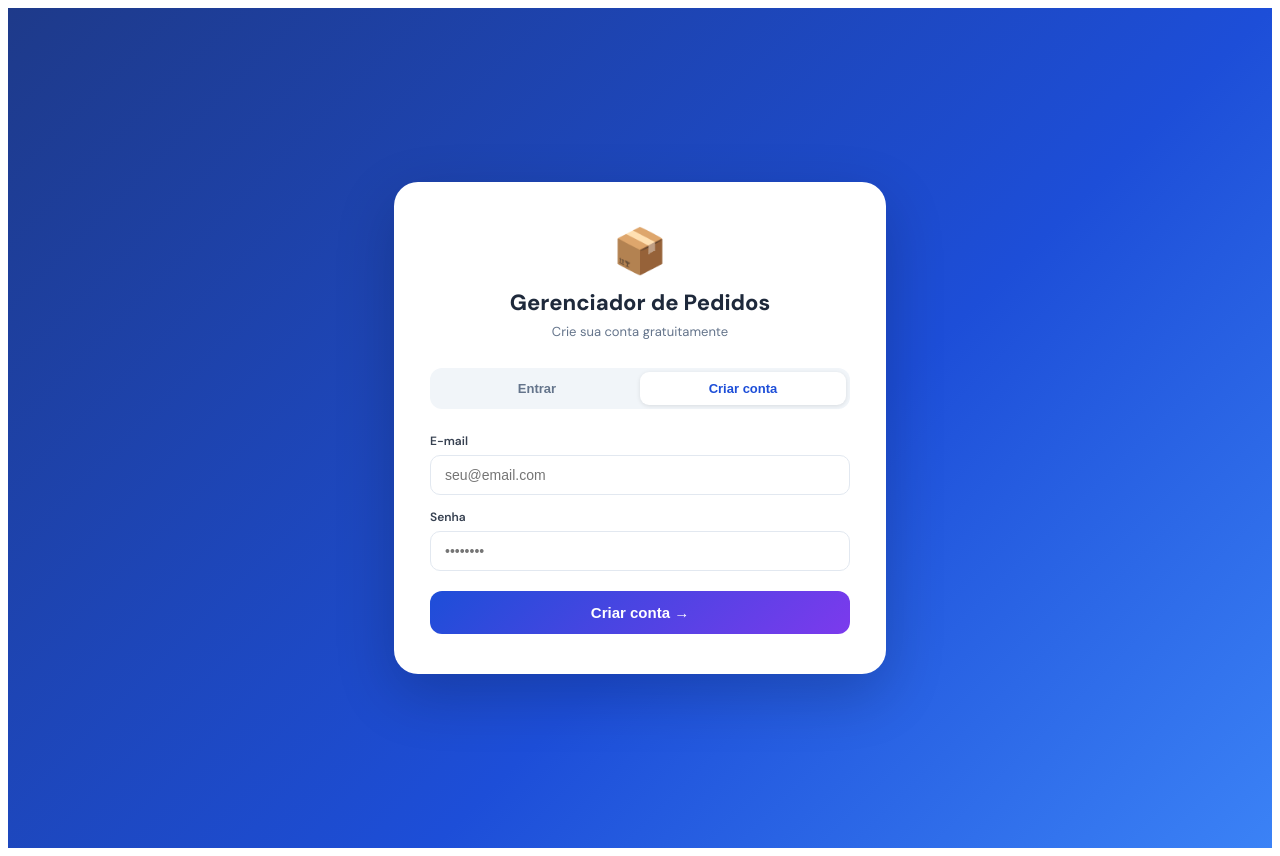
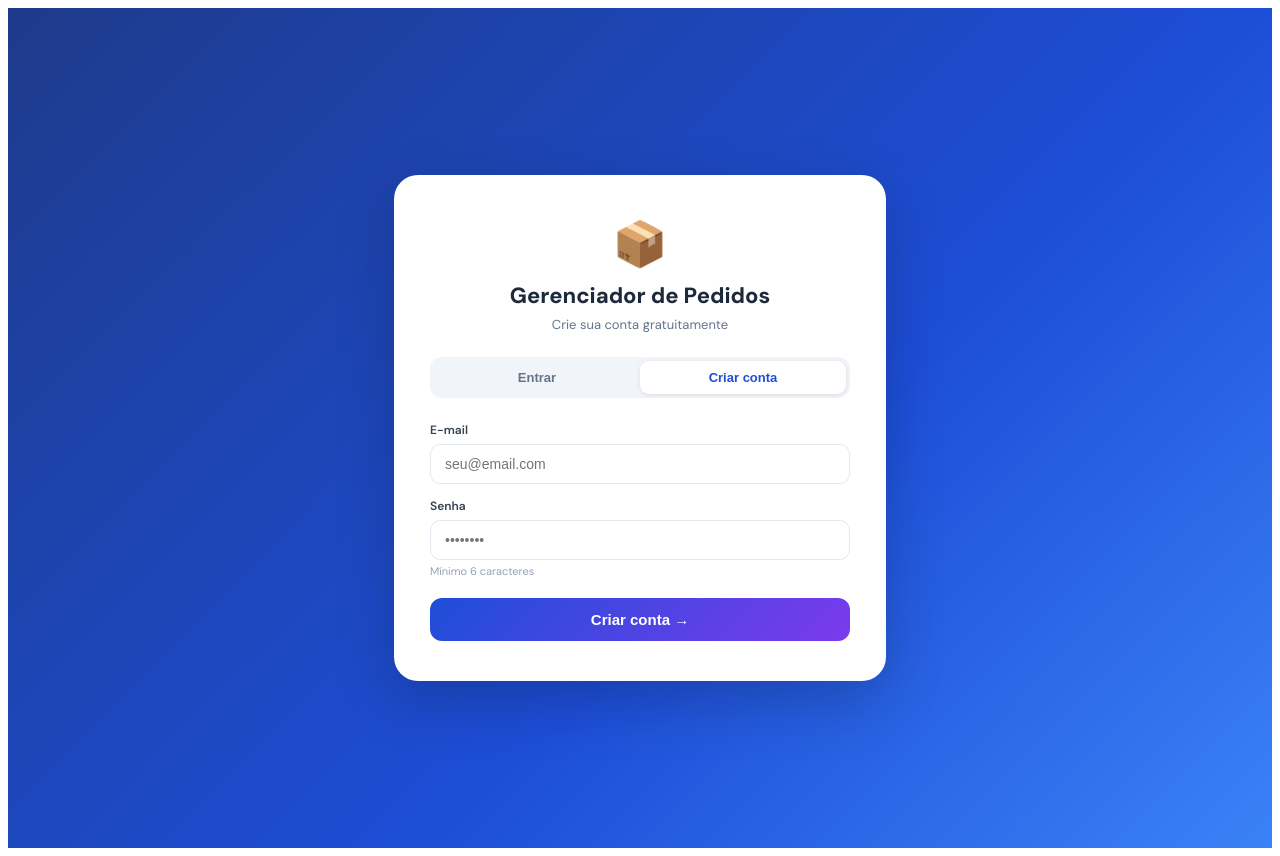
Before and after one commit to lojashopeegran-star/gerenciador-pedidos, a React (Vite) app: page / in a window 1280 px wide. Both pictures are taken after a click on the button "Criar conta". Built offline with nearby package versions, Linux system fonts and the light colour scheme; no server answers.

Commit message:
recuperar senha

```diff
--- a/src/Auth.jsx
+++ b/src/Auth.jsx
@@ -1,21 +1,33 @@
 import { useState } from "react"
-import { signIn, signUp } from "./supabase.js"
+import { signIn, signUp, resetPassword } from "./supabase.js"
 
 export default function Auth({ onLogin }) {
-  const [mode,     setMode]     = useState("login")
+  const [mode,     setMode]     = useState("login") // login | register | forgot
   const [email,    setEmail]    = useState("")
   const [password, setPassword] = useState("")
   const [loading,  setLoading]  = useState(false)
   const [error,    setError]    = useState("")
   const [success,  setSuccess]  = useState("")
 
+  const reset = () => { setError(""); setSuccess(""); }
+
   const handle = async () => {
-    setError(""); setSuccess(""); setLoading(true)
-    if (!email || !password) { setError("Preencha e-mail e senha."); setLoading(false); return }
+    reset(); setLoading(true)
+    if (!email) { setError("Preencha o e-mail."); setLoading(false); return }
+
+    if (mode === "forgot") {
+      const { error } = await resetPassword(email)
+      if (error) setError("Não foi possível enviar o e-mail. Verifique o endereço.")
+      else setSuccess("E-mail de recuperação enviado! Verifique sua caixa de entrada.")
+      setLoading(false); return
+    }
+
+    if (!password) { setError("Preencha a senha."); setLoading(false); return }
+
     if (mode === "register") {
       const { error } = await signUp(email, password)
       if (error) setError(error.message)
-      else setSuccess("Conta criada! Verifique seu e-mail e depois faça login.")
+      else setSuccess("Conta criada! Verifique seu e-mail para confirmar e depois faça login.")
     } else {
       const { data, error } = await signIn(email, password)
       if (error) setError("E-mail ou senha incorretos.")
@@ -24,37 +36,79 @@ export default function Auth({ onLogin }) {
     setLoading(false)
   }
 
+  const TABS = [
+    { id: "login",    label: "Entrar" },
+    { id: "register", label: "Criar conta" },
+  ]
+
   return (
     <div style={{minHeight:"100vh",background:"linear-gradient(135deg,#1e3a8a 0%,#1d4ed8 60%,#3b82f6 100%)",display:"flex",alignItems:"center",justifyContent:"center",padding:20,fontFamily:"'DM Sans','Segoe UI',sans-serif"}}>
       <link href="https://fonts.googleapis.com/css2?family=DM+Sans:wght@400;500;600;700;800&display=swap" rel="stylesheet" />
       <div style={{background:"#fff",borderRadius:24,padding:"40px 36px",width:"100%",maxWidth:420,boxShadow:"0 20px 60px rgba(0,0,0,0.2)"}}>
-        <div style={{textAlign:"center",marginBottom:28}}>
+
+        {/* Logo */}
+        <div style={{textAlign:"center",marginBottom:24}}>
           <div style={{fontSize:44,marginBottom:8}}>📦</div>
           <h1 style={{margin:0,fontSize:22,fontWeight:800,color:"#1e293b"}}>Gerenciador de Pedidos</h1>
-          <p style={{margin:"6px 0 0",fontSize:13,color:"#64748b"}}>{mode==="login"?"Entre na sua conta":"Crie sua conta gratuitamente"}</p>
+          <p style={{margin:"6px 0 0",fontSize:13,color:"#64748b"}}>
+            {mode==="forgot" ? "Recuperar senha" : mode==="login" ? "Entre na sua conta" : "Crie sua conta gratuitamente"}
+          </p>
         </div>
-        <div style={{display:"flex",background:"#f1f5f9",borderRadius:12,padding:4,marginBottom:24}}>
-          {["login","register"].map(m=>(
-            <button key={m} onClick={()=>{setMode(m);setError("");setSuccess("");}} style={{flex:1,padding:"9px 0",border:"none",borderRadius:9,fontSize:13,fontWeight:600,cursor:"pointer",transition:"all 0.2s",background:mode===m?"#fff":"transparent",color:mode===m?"#1d4ed8":"#64748b",boxShadow:mode===m?"0 1px 4px rgba(0,0,0,0.1)":"none"}}>
-              {m==="login"?"Entrar":"Criar conta"}
-            </button>
-          ))}
-        </div>
+
+        {/* Tab bar — only show on login/register */}
+        {mode!=="forgot" && (
+          <div style={{display:"flex",background:"#f1f5f9",borderRadius:12,padding:4,marginBottom:24}}>
+            {TABS.map(t=>(
+              <button key={t.id} onClick={()=>{setMode(t.id);reset();}} style={{flex:1,padding:"9px 0",border:"none",borderRadius:9,fontSize:13,fontWeight:600,cursor:"pointer",transition:"all 0.2s",background:mode===t.id?"#fff":"transparent",color:mode===t.id?"#1d4ed8":"#64748b",boxShadow:mode===t.id?"0 1px 4px rgba(0,0,0,0.1)":"none"}}>
+                {t.label}
+              </button>
+            ))}
+          </div>
+        )}
+
+        {/* Fields */}
         <div style={{display:"flex",flexDirection:"column",gap:14}}>
-          {[["E-mail","email",email,setEmail,"seu@email.com"],["Senha","password",password,setPassword,"••••••••"]].map(([label,type,val,set,ph])=>(
-            <div key={type}>
-              <label style={{fontSize:12,fontWeight:600,color:"#374151",display:"block",marginBottom:6}}>{label}</label>
-              <input type={type} value={val} onChange={e=>set(e.target.value)} placeholder={ph}
+          <div>
+            <label style={{fontSize:12,fontWeight:600,color:"#374151",display:"block",marginBottom:6}}>E-mail</label>
+            <input type="email" value={email} onChange={e=>setEmail(e.target.value)} placeholder="seu@email.com"
+              onKeyDown={e=>e.key==="Enter"&&handle()}
+              style={{width:"100%",padding:"11px 14px",border:"1.5px solid #e2e8f0",borderRadius:10,fontSize:14,outline:"none",boxSizing:"border-box"}} />
+          </div>
+          {mode!=="forgot" && (
+            <div>
+              <label style={{fontSize:12,fontWeight:600,color:"#374151",display:"block",marginBottom:6}}>Senha</label>
+              <input type="password" value={password} onChange={e=>setPassword(e.target.value)} placeholder="••••••••"
                 onKeyDown={e=>e.key==="Enter"&&handle()}
                 style={{width:"100%",padding:"11px 14px",border:"1.5px solid #e2e8f0",borderRadius:10,fontSize:14,outline:"none",boxSizing:"border-box"}} />
+              {mode==="register" && <div style={{fontSize:11,color:"#94a3b8",marginTop:4}}>Mínimo 6 caracteres</div>}
             </div>
-          ))}
+          )}
         </div>
-        {error&&<div style={{marginTop:14,background:"#fde8e8",borderRadius:8,padding:"10px 14px",fontSize:12,color:"#991b1b",fontWeight:500}}>❌ {error}</div>}
-        {success&&<div style={{marginTop:14,background:"#d1fae5",borderRadius:8,padding:"10px 14px",fontSize:12,color:"#065f46",fontWeight:500}}>✅ {success}</div>}
+
+        {/* Forgot password link */}
+        {mode==="login" && (
+          <div style={{textAlign:"right",marginTop:8}}>
+            <button onClick={()=>{setMode("forgot");reset();}} style={{background:"none",border:"none",fontSize:12,color:"#1d4ed8",cursor:"pointer",fontWeight:500}}>
+              Esqueci minha senha
+            </button>
+          </div>
+        )}
+
+        {/* Error / Success */}
+        {error  && <div style={{marginTop:14,background:"#fde8e8",borderRadius:8,padding:"10px 14px",fontSize:12,color:"#991b1b",fontWeight:500}}>❌ {error}</div>}
+        {success && <div style={{marginTop:14,background:"#d1fae5",borderRadius:8,padding:"10px 14px",fontSize:12,color:"#065f46",fontWeight:500}}>✅ {success}</div>}
+
+        {/* Button */}
         <button onClick={handle} disabled={loading} style={{width:"100%",marginTop:20,padding:"13px 0",background:loading?"#e2e8f0":"linear-gradient(135deg,#1d4ed8,#7c3aed)",color:loading?"#94a3b8":"#fff",border:"none",borderRadius:12,fontSize:15,fontWeight:700,cursor:loading?"not-allowed":"pointer"}}>
-          {loading?"Aguarde...":mode==="login"?"Entrar →":"Criar conta →"}
+          {loading ? "Aguarde..." : mode==="login" ? "Entrar →" : mode==="register" ? "Criar conta →" : "Enviar e-mail de recuperação →"}
         </button>
+
+        {/* Back link on forgot mode */}
+        {mode==="forgot" && (
+          <button onClick={()=>{setMode("login");reset();}} style={{width:"100%",marginTop:12,padding:"10px 0",background:"none",border:"1px solid #e2e8f0",borderRadius:12,fontSize:13,color:"#64748b",cursor:"pointer",fontWeight:500}}>
+            ← Voltar para o login
+          </button>
+        )}
       </div>
     </div>
   )
--- a/src/supabase.js
+++ b/src/supabase.js
@@ -17,6 +17,11 @@ export const supabase = url && key ? createClient(url, key, {
 export async function signUp(email, password) { return await supabase.auth.signUp({ email, password }) }
 export async function signIn(email, password) { return await supabase.auth.signInWithPassword({ email, password }) }
 export async function signOut() { await supabase.auth.signOut() }
+export async function resetPassword(email) {
+  return await supabase.auth.resetPasswordForEmail(email, {
+    redirectTo: window.location.origin,
+  })
+}
 export async function getSession() { const { data } = await supabase.auth.getSession(); return data.session }
 
 // ── Pedidos — paginated to get ALL records ────────────────────────────────────
```
